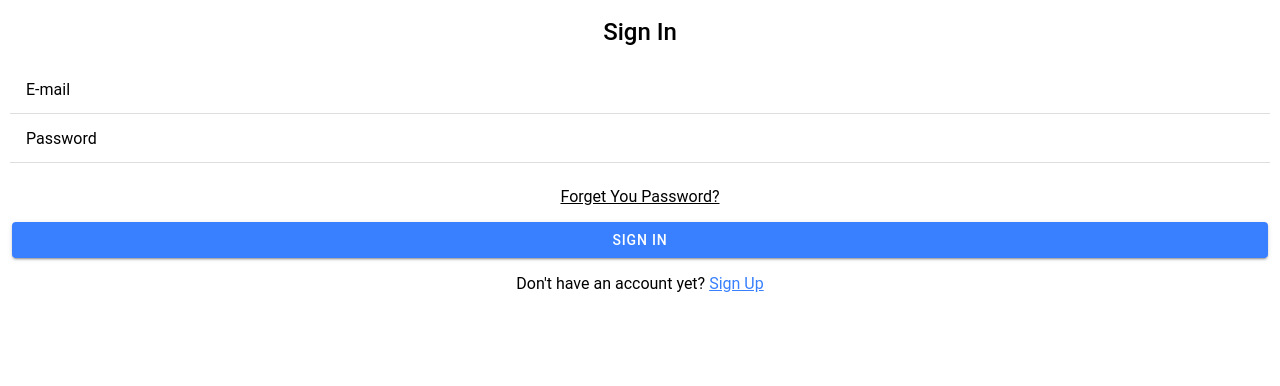
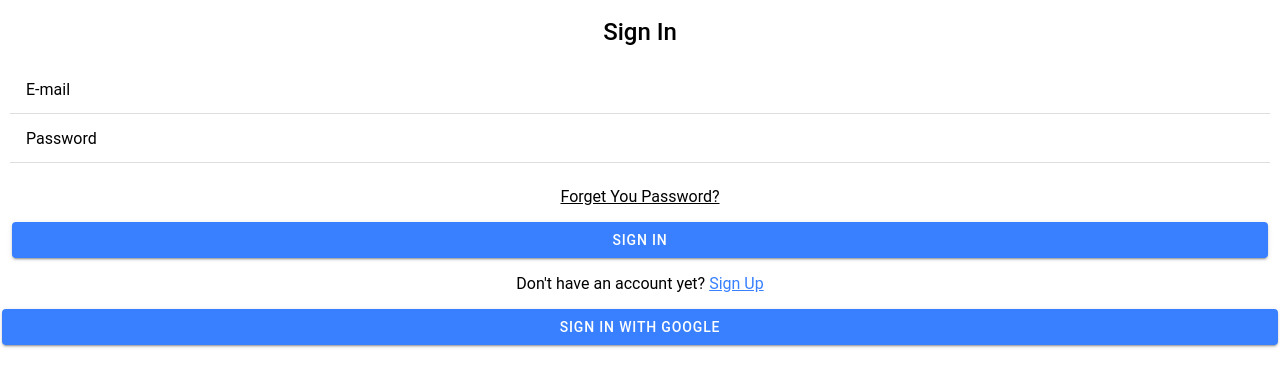
Before and after one commit to oussamachah2020/cultural-quiz, a React (Create React App) app: page /login in a window 1280 px wide. Shown: the top 386 px of the page. Built offline with nearby package versions, Linux system fonts and the light colour scheme.

Commit message:
Google auth added

```diff
--- a/src/firebase.tsx
+++ b/src/firebase.tsx
@@ -2,6 +2,7 @@
 import firebase from "firebase/compat/app";
 
 import "firebase/compat/auth";
+import { GoogleAuthProvider, signInWithPopup } from "firebase/auth";
 
 const firebaseConfig = {
   apiKey: "AIzaSyAmavtGhpHVwBR8K_xbaJEIrQXXmffvRa4",
@@ -15,3 +16,10 @@ const firebaseConfig = {
 
 const firebaseApp = firebase.initializeApp(firebaseConfig);
 export const auth = firebaseApp.auth();
+const GoogleProvider = new GoogleAuthProvider();
+
+export const signWithGoogle = () => {
+  signInWithPopup(auth, GoogleProvider).then((data: any) => {
+    localStorage.setItem("user", JSON.stringify(data));
+  });
+};
--- a/src/pages/Auth/Login.tsx
+++ b/src/pages/Auth/Login.tsx
@@ -2,7 +2,7 @@ import { IonButton, IonInput, IonItem, IonLabel, IonList } from "@ionic/react";
 import React, { useState } from "react";
 import { Link, useHistory } from "react-router-dom";
 import { toast } from "react-toastify";
-import { auth } from "../../firebase";
+import { auth, signWithGoogle } from "../../firebase";
 import "./register.css";
 // import "./login.css";
 import Box from "@mui/material/Box";
@@ -80,6 +80,12 @@ function Login({}: Props) {
     });
   };
 
+  const currentUser = auth.currentUser;
+
+  if (currentUser) {
+    history.push("/game");
+  }
+
   return (
     <div>
       <form className="registration-form" onSubmit={signIn}>
@@ -147,6 +153,9 @@ function Login({}: Props) {
           </IonButton>
         </Box>
       </Modal>
+      <IonButton type="submit" expand="block" onClick={signWithGoogle}>
+        Sign In with google
+      </IonButton>
     </div>
   );
 }
```
